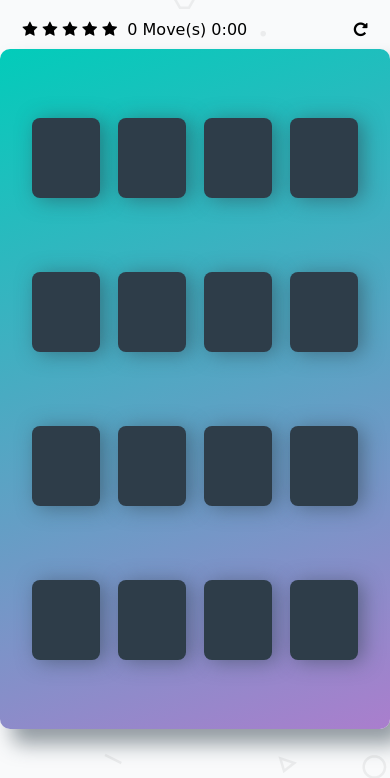
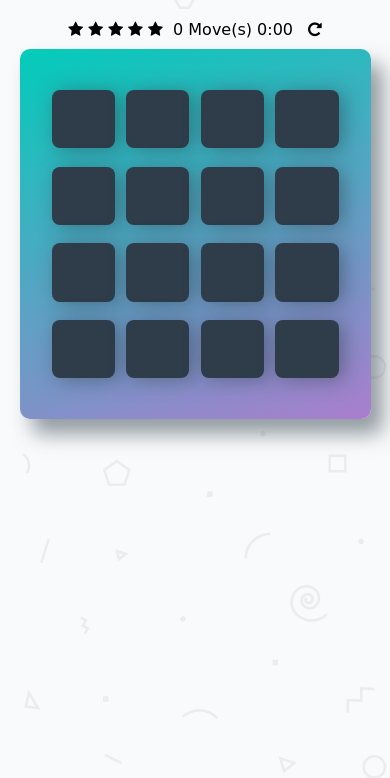
Before and after one commit to ocranbillions/memory-game, a plain HTML site: page index.html in a window 390 px wide. Shown: the part 66-844 px from the top of the page. Drawn offline with nearby package versions, Linux system fonts and the light colour scheme; a web font is replaced by a local one.

Commit message:
Adjusted responsiveness

```diff
--- a/css/app.css
+++ b/css/app.css
@@ -38,8 +38,8 @@ h1 {
  */
 
 .deck {
-    width: 660px;
-    min-height: 680px;
+    width: 460px;
+    height: 500px;
     background: linear-gradient(160deg, #02ccba 0%, #aa7ecd 100%);
     padding: 32px;
     border-radius: 10px;
@@ -52,8 +52,8 @@ h1 {
 }
 
 .deck .card {
-    height: 125px;
-    width: 125px;
+    height: 80px;
+    width: 87px;
     background: #2e3d49;
     font-size: 0;
     color: #ffffff;
@@ -146,29 +146,24 @@ h1 {
 /*
  * Responsive for mobile devies
  */
-@media only screen and (max-width: 660px) {
+@media only screen and (max-width: 530px){
     .deck {
-        width: 100%;
+        width: 90%;
+        height: 95vw ;
     }
+
     .card {
-        width: 21% !important;
-        padding-right: 2%;
-        padding-left: 2%;
-    }
-}
-
-@media only screen and (max-width: 550px){
-    .card {
-        height: 100px !important;
-    }
-}
-
-@media only screen and (max-width: 480px) {
-    .card {
-        height: 80px !important;
+        height: 15vw !important;
+        width: 22% !important;
     }
 
     .modal {
-        width: 80%;
+        width: 65%;
+    }
+    .modal>div {
+        padding: 0px;
+    }
+    .score-panel {
+        width: 65%;
     }
 }
```
